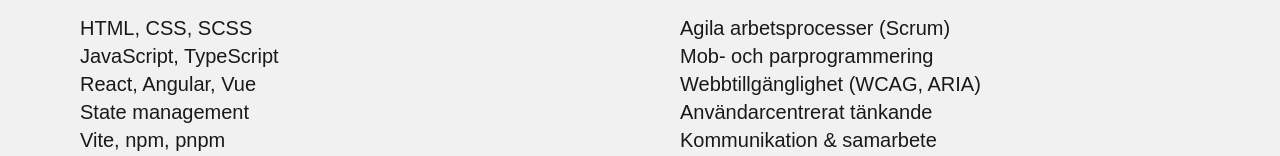
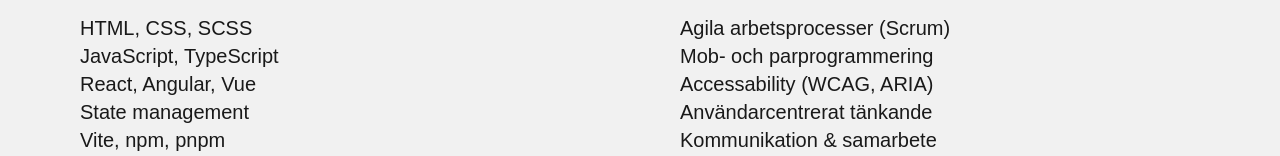
Before and after one commit to fridanordenlow/angular-portfolio, an Angular app: page /cv in a window 1280 px wide. Shown: the part 182-338 px from the top of the page. Built offline with nearby package versions, Linux system fonts and the light colour scheme; a web font is replaced by a local one.

Commit message:
update skills list

```diff
--- a/src/app/pages/cv/cv.component.html
+++ b/src/app/pages/cv/cv.component.html
@@ -21,7 +21,7 @@
       <ul class="cv__skills--list">
         <li>Agila arbetsprocesser (Scrum)</li>
         <li>Mob- och parprogrammering</li>
-        <li>Webbtillgänglighet (WCAG, ARIA)</li>
+        <li>Accessability (WCAG, ARIA)</li>
         <li>Användarcentrerat tänkande</li>
         <li>Kommunikation & samarbete</li>
         <li>Självledarskap & initiativförmåga</li>
```
